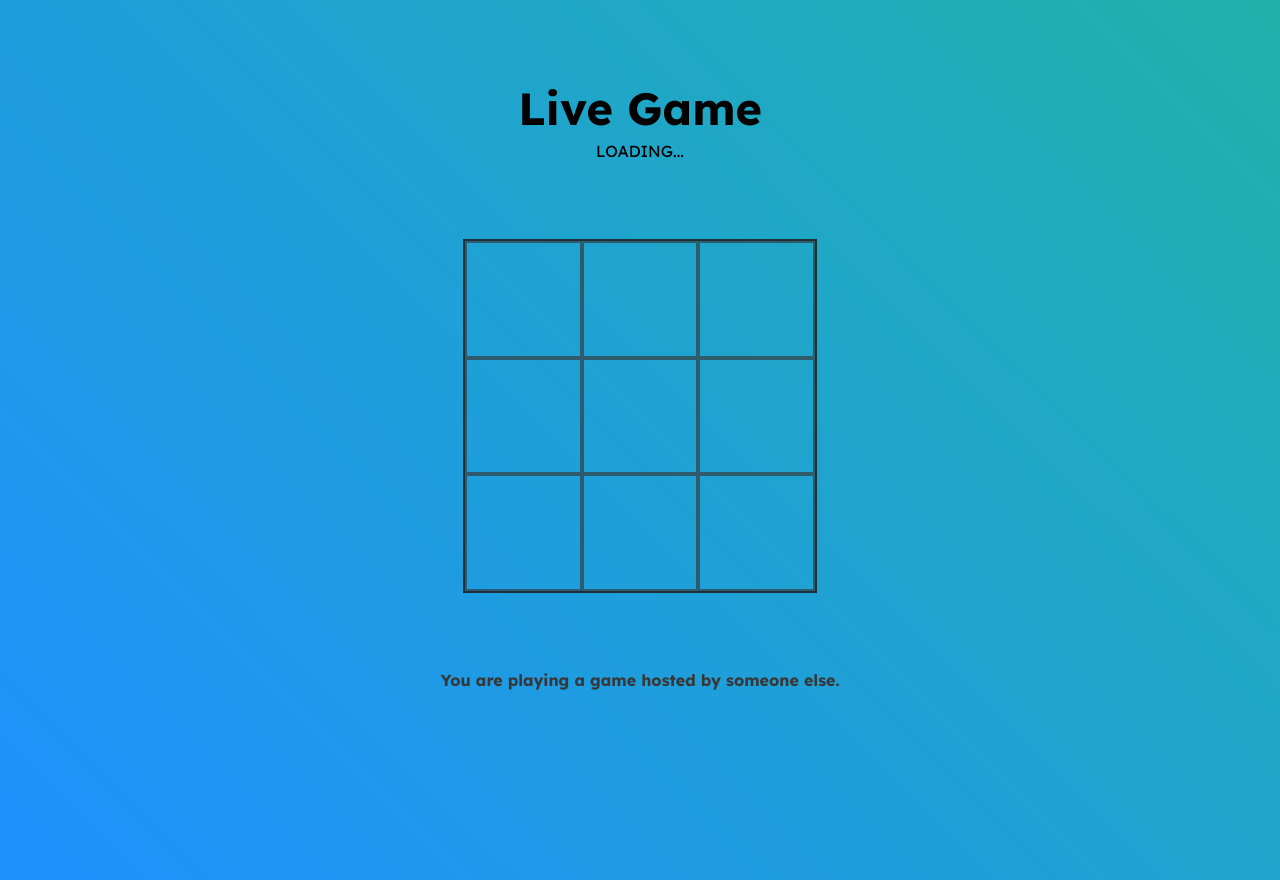
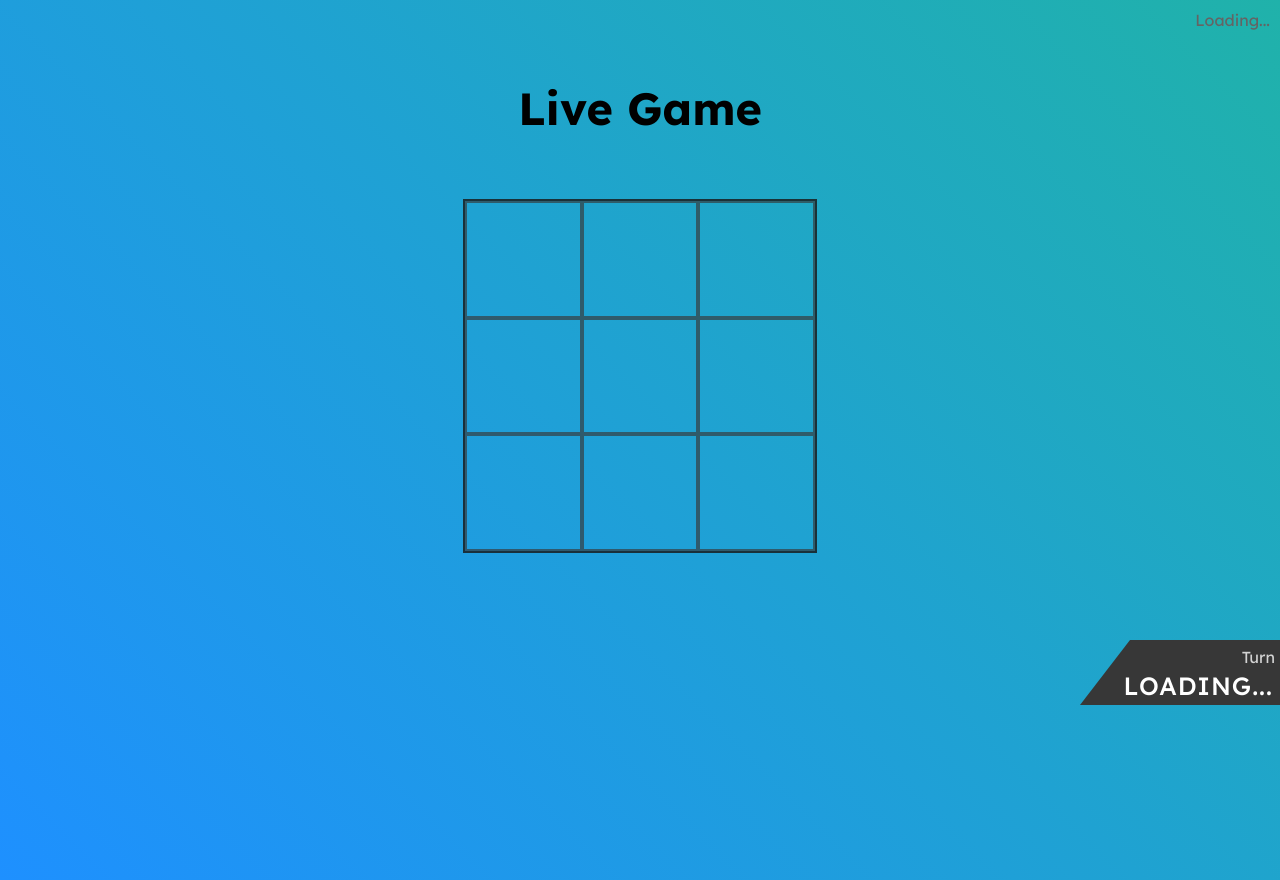
Before and after one commit to Encryptium/Tic-Tac-Pro, a Flask app: template templates/game.html in a window 1280 px wide. Run offline with Flask 2, Linux system fonts and the light colour scheme; the template is opened without the code that fills it: most values are stand-ins (such as "Sample title", 1, 10 or a date in 2020); some libraries are stand-ins or nearby versions.

Commit message:
Bug fixes and new features
v0.2.0

```diff
--- a/main.py
+++ b/main.py
@@ -9,6 +9,7 @@ app = Flask(__name__)
 app.config['SECRET_KEY'] = os.environ['SECRET_KEY']
 socket = SocketIO(app)
 
+VERSION = "0.2.0"
 games = []
 
 def generate_id_function():
@@ -27,9 +28,13 @@ def update_game(game_id):
 	# game_id = room.split('?gameid=')[1].split("&")[0]
 	for game in games:
 		if game_id == game['id']:
-			emit('game_update', game, to=game_id)
+			safe_info = game.copy()
+			safe_info.pop("cross")
+			safe_info['version'] = VERSION
+			emit('game_update', safe_info, to=game_id)
 			return
-	send('An error occured while updating the game.', to=game_id)
+	# send('An error occured while updating the game.', to=game_id)
+	send('UpdateError', to=game_id)
 	# return "An error occured while updating the game."
 
 # def check_status(game_id):
@@ -53,7 +58,7 @@ def handle_player_connection(data):
 	join_room(room)
 	update_game(room)
 	print("Joined Game: " + room);
-	send("Other Player Has Joined Game", to=room)
+	send("Player Has Joined Game", to=room)
 
 @socket.on("send_move")
 def handle_move(data):
@@ -91,6 +96,19 @@ def end_game(game_id):
 			print("Game Deleted: " + game_id)
 			return
 
+@socket.on('rematch')
+def rematch(data):
+	for game in games:
+		if game['id'] == data['game_id']:
+			emit('error', "Could not rematch")
+			return
+
+	if data['cross'] == "":
+		return
+
+	games.append({"id": data['game_id'], "cross": data['cross'], "1": None, "2": None, "3": None, "4": None, "5": None, "6": None, "7": None, "8": None, "9": None})
+	send("reload", to=data['game_id'])
+
 @app.route("/")
 def index():
 	return render_template("index.html")
@@ -107,13 +125,15 @@ def join():
 
 @app.route("/game", methods=['GET'])
 def game():
-	game_id = request.args.get("gameid").replace(" ", "")
-	cross = request.args.get("cross")
-	# circle = request.args.get("circle")
-	if game_id == None:
+	# Don't create game_id var here because it will cause page to crash since there is no .replace attr on None type
+	if request.args.get("gameid") == None:
 		# return "Invalid Game"
 		return redirect("/join")
 	else:
+		game_id = request.args.get("gameid").replace(" ", "")
+		cross = request.args.get("cross")
+		gametype = request.args.get("type")
+		# circle = request.args.get("circle")
 		for game in games:
 			if game_id == game['id']:
 				if cross != None and cross == game['cross']:
@@ -121,31 +141,33 @@ def game():
 				elif cross != None and cross != game['cross']:
 					return "Invalid Requirements"
 				else:
-					return render_template("game.html", team="circle", gameID=game_id)
+					return render_template("game.html", team="circle", gameID=game_id, gametype=gametype)
 			else:
 				continue
 		return redirect("/join?error=invalid")
 
-@app.route("/init-game", methods=['POST'])
+@app.route("/init-game")
 def init_game():
-	info = request.form.get('info')
-	if info == "newgame":
+	# info = request.form.get('info')
+	# if info == "newgame":
 		# Generated IDs
-		generated_id = generate_id_function()
-		cross_password = str(uuid.uuid1())
-		# circle_password = str(uuid.uuid1())
-		# print(cross_password, circle_password)
+	if len(games) == 9000000:
+		return "Tic Tac Pro is currently unavailable."
+	generated_id = generate_id_function()
+	cross_password = str(uuid.uuid1())
+	# circle_password = str(uuid.uuid1())
+	# print(cross_password, circle_password)
 
-		# Default Game Data
-		games.append({"id": generated_id, "cross": cross_password, "1": None, "2": None, "3": None, "4": None, "5": None, "6": None, "7": None, "8": None, "9": None})
-		print("Created Game: " + generated_id)
-		return redirect(f"/game?gameid={generated_id}&cross={cross_password}")
+	# Default Game Data
+	games.append({"id": generated_id, "cross": cross_password, "1": None, "2": None, "3": None, "4": None, "5": None, "6": None, "7": None, "8": None, "9": None})
+	print("Created Game: " + generated_id)
+	return redirect(f"/game?gameid={generated_id}&cross={cross_password}")
 
-	return "Error creating game"
+	# return "Error creating game"
 
 @app.route("/host")
 def host_game():
 	return render_template("new.html")
 
 if __name__ == '__main__':
-  socket.run(app, host='0.0.0.0', port=8080, debug=False)
+  socket.run(app, host='0.0.0.0', port=8080, debug=True)
--- a/static/connection.js
+++ b/static/connection.js
@@ -1,9 +1,28 @@
+'use strict';
+
 const cells = document.querySelectorAll(".game-cell");
 var move;
+const turn = document.getElementById("turn");
+const turnHeading = document.getElementById("turn-heading");
+const rematch = document.getElementById("rematch-btn");
+const version = document.getElementById("version");
 
+// Remove rematch option if player is 2nd
+if (player == "circle") {
+	rematch.remove();
+}
+
+// Initiate socket connection
 var socket = io();
+
+// On connect
 socket.on('connect', function() {
   socket.emit('join', {room: gameID});
+	// Check if game is rematch
+	if (type == "rematch") {
+		// console.log();
+		window.alert("Rematch Declared!");
+	}
 });
 
 // Handle disconnection with server
@@ -14,7 +33,19 @@ socket.on('disconnect', function() {
 });
 
 socket.on('message', function(data) {
-	console.log("Incoming Message: " + data);
+	// console.log("Incoming Message: " + data);
+	if (data == "reload") {
+		// console.log("reload");
+		if (player == "circle") {
+			// window.alert("Rematch Declared!");
+			window.location.href = `/game?gameid=${gameID}&type=rematch`;
+		} else {
+			window.location.reload();
+		}
+	}
+	if (data == "UpdateError") {
+		showError("An error occured while updating the game. Please Refresh.");
+	}
 });
 
 // socket.on('new_move', function(data) {
@@ -23,19 +54,31 @@ socket.on('message', function(data) {
 // 	cells[move-1].classList.add("taken");
 // });
 
+// Handle new move data
 socket.on('game_update', function(data) {
 	// console.log(data);
+	version.innerHTML = "Tic Tac Pro v" + data['version'];
+
 	for (var i = 0; i < 9; i++) {
 		if (data[i+1] != null) {
+			// +1
 			// console.log(data[i+1]);
-			cells[i].classList.add(data[i+1]);
+			cells[i].classList.add(data[i+1]);//+1
 		}
 	}
 
 	if (checkStatus()) {
 		socket.emit('end_game', gameID);
+		// window.alert(checkStatus().toUpperCase() + " WON!");
+		// window.location.href = "/";
+		turnHeading.innerHTML = "Winner"
+		turn.innerHTML = checkStatus().toUpperCase();
+
+		if (player == "cross") {
+			rematch.style.display = 'inline';
+		}
+
 		window.alert(checkStatus().toUpperCase() + " WON!");
-		// window.location.href = "/";
 	} else {
 		var xcount = 0;
 		var ocount = 0;
@@ -67,8 +110,12 @@ socket.on('game_update', function(data) {
 // 	console.log(data);
 // });
 
-
+// Send new move to server
 function sendMove(move) {
 	// console.log(move);
 	socket.emit('send_move', {room: gameID, player: player, pwd: pwd, location: move});
 }
+
+rematch.addEventListener('click', () => {
+	socket.emit('rematch', {game_id: gameID, cross: pwd});
+});
--- a/static/error.js
+++ b/static/error.js
@@ -1,3 +1,5 @@
+'use strict';
+
 // if (document.querySelector("#error-footer p").innerHTML == "") {
 // 	document.getElementById("error-footer").style.display = 'none';
 // }
--- a/static/game.css
+++ b/static/game.css
@@ -14,7 +14,7 @@ body {
 	margin: auto;
 	/* background-color: transparent; */
 	position: absolute;
-	top: 52%;/*50 5*/
+	top: 47%;/*50 5*/ /*52%*/
 	left: 50%;
 	transform: translate(-50%, -50%);
 }
@@ -58,14 +58,112 @@ body {
 	/* backdrop-filter: blur(4px); */
 }
 
+/* Bold display code */
 #code {
 	color: #373737;
 	font-weight: bold;
 }
 
-#join-link {
+#join-code {
+	/* position: absolute;
+	top: 85%;
+	left: 50%; */
+	/* transform: translate(-50%, -50%); */
 	position: absolute;
-	top: 85%;
-	left: 50%;
+}
+
+#code-container {
+	/* height: 70px; */
+	position: absolute;
+	top: 80vh;
+}
+
+#code-shard {
+	width: 150px; /*.130.>*/
+	border-top: 65px solid #373737;/*65*/
+  border-right: 50px solid transparent;
+
+	/* box-shadow: 0 4px 8px 0 rgba(0, 0, 0, 0.2), 0 6px 20px 0 rgba(0, 0, 0, 0.19); */
+}
+
+#code-heading {
+	color: lightgrey;
+	position: absolute;
+	top: 7px;
+	left: 5px;
+}
+
+#code {
+	color: white;
+	position: absolute;
+	top: 30px;
+	left: 7px;
+	/* d */
+	font-size: 25px;
+	letter-spacing: 1px;
+	font-weight: 500;
+}
+
+#turn-container {
+	position: absolute;
+	top: 80vh;
+	right: 0px;
+}
+
+#turn-shard {
+	width: 150px;/*160*/
+	border-bottom: 65px solid #373737;
+  border-left: 50px solid transparent;
+	float: right;
+}
+
+#turn-heading {
+	color: lightgrey;
+	position: absolute;
+	top: 7px;
+	right: 5px;
+	text-align: right;
+}
+
+#turn {
+	color: white;
+	position: absolute;
+	top: 30px;
+	right: 7px;
+	/* d */
+	font-size: 25px;
+	letter-spacing: 1px;
+	font-weight: 500;
+}
+
+#rematch-btn {
+	height: 35px;
+	width: 190px;
+	border: none;
+	background-color: rgba(220, 20, 60, 0.842);
+	color: white;
+	font-size: 17px;
+	border-radius: 15px;
+	cursor: pointer;
+	position: absolute;
+	top: 85vh;
 	transform: translate(-50%, -50%);
+
+	display: none;
 }
+
+#rematch-btn:hover {
+	background-color: crimson;
+}
+
+#version {
+	/* font-weight: bold; */
+	font-weight: normal;
+	font-family: 'Lexend', sans-serif;
+	position: fixed;
+	top: 0;
+	right: 0;
+	color: #646464;
+	margin: 10px;
+	cursor: pointer;
+}
--- a/static/game.js
+++ b/static/game.js
@@ -1,5 +1,10 @@
-const joinLink = document.querySelector("#join-link");
-const linkTemplate = `Join Code: <span id="code">${gameID}</span>`;
+'use strict';
+
+const joinLink = document.querySelector("#code");
+const joinContainer = document.querySelector("#code-container");
+// join-code
+const linkTemplate = `${gameID}`;
+//  `Join Code: <span id="code">${gameID}</span>`
 const board = document.getElementById("board");
 
 const winningCombos = [[1, 2, 3], [4, 5, 6], [7, 8, 9], [1, 4, 7], [3, 6, 9], [2, 5, 8], [3, 5, 7], [1, 5, 9]];
@@ -7,7 +12,8 @@
 if (player == "cross") {
 	joinLink.innerHTML = linkTemplate;
 } else {
-	joinLink.innerHTML = "<span id=\"code\">You are playing a game hosted by someone else.</span>";
+	joinLink.innerHTML = "You are playing a game hosted by someone else.";
+	joinContainer.remove();
 }
 
 function checkStatus() {
@@ -53,11 +59,11 @@ function switchTurn(team) {
 	if (team == player) {
 		board.disabled = false;
 		board.style.pointerEvents = 'auto';
-		document.getElementById("turn").innerHTML = "YOUR TURN";
+		document.getElementById("turn").innerHTML = "YOU";
 	} else {
 		board.disabled = true;
 		board.style.pointerEvents = 'none';
-		document.getElementById("turn").innerHTML = "OPPONENT'S TURN";
+		document.getElementById("turn").innerHTML = "OPPONENT";
 	}
 }
 
--- a/static/style.css
+++ b/static/style.css
@@ -1,4 +1,6 @@
 @import url('https://fonts.googleapis.com/css2?family=Lexend:wght@100;200;300;400;500;600;700;800;900&display=swap');
+@import url('https://fonts.googleapis.com/css2?family=IBM+Plex+Mono:ital,wght@0,100;0,200;0,300;0,400;0,500;0,600;0,700;1,100;1,200;1,300;1,400;1,500;1,600;1,700&family=Lexend:wght@100;200;300;400;500;600;700;800;900&display=swap');
+@import url('https://fonts.googleapis.com/css2?family=IBM+Plex+Sans:ital,wght@0,100;0,200;0,300;0,400;0,500;0,600;0,700;1,100;1,200;1,300;1,400;1,500;1,600;1,700&display=swap');
 
 
 * {
@@ -10,7 +12,10 @@
 
 body {
 	height: 100vh;
+	margin: 0;
+	padding: 0;
 	background: linear-gradient(45deg, red, cornflowerblue);
+	overflow: hidden;
 }
 
 h1 {
@@ -101,4 +106,6 @@ a {
 #error-footer p {
 	color: white;
 	font-weight: bold;
+
+	/* font-family: 'IBM Plex Mono', sans-serif; */
 }
--- a/templates/game.html
+++ b/templates/game.html
@@ -1,5 +1,5 @@
 <!DOCTYPE html>
-<html lang="en">
+<html lang="en-US" dir="ltr">
 <head>
 	<meta charset="UTF-8">
 	<meta name="viewport" content="width=device-width, initial-scale=1.0">
@@ -15,15 +15,27 @@
 		const player = "{{ team }}";
 		// const circlePwd = "{{ circle_pwd }}";
 		const gameID = "{{ gameID }}";
+		const type = "{{ gametype }}";
 	</script>
 
 	<h1>Live Game</h1>
-	<p id="turn">LOADING...</p>
+	<div id="turn-container">
+		<div id="turn-shard"></div>
+		<p id="turn-heading">Turn</p>
+		<p id="turn">LOADING...</p>
+	</div>
+
 	<!-- {{ current_turn }}'s Turn -->
 	<!-- <br>
 	<br>
 	<br> -->
-	<p id="join-link"></p>
+	<div id="code-container">
+		<div id="code-shard"></div>
+		<p id="code-heading">Join Code</p>
+		<p id="code"></p>
+	</div>
+
+	<button id="rematch-btn">Rematch?</button>
 
 	<!-- <br> -->
 
@@ -39,6 +51,8 @@
 		<div class="game-cell" id="9"></div>
 	</div>
 
+	<a href="https://github.com/JonathanW2018/Tic-Tac-Pro" id="version" title="Powered By Tic Tac Pro">Loading...</a>
+
 	<div id="error-footer">
 		<p></p>
 	</div>
--- a/templates/index.html
+++ b/templates/index.html
@@ -1,5 +1,5 @@
 <!DOCTYPE html>
-<html lang="en">
+<html lang="en-US" dir="ltr">
 <head>
 	<meta charset="UTF-8">
 	<meta name="viewport" content="width=device-width, initial-scale=1.0">
@@ -13,7 +13,7 @@
 
 		<br>
 
-	  <div class="game-option" onclick="window.location.href='/host'">
+	  <div class="game-option" onclick="window.location.href='/init-game'">
       <p class="game-type">Host Game</p>
 		  <p class="game-description">Host a Tic Tac Toe game where someone else joins.</p>
 	  </div>
@@ -24,6 +24,6 @@
 		  <p class="game-type">Join Game</p>
 		  <p class="game-description">Join a game someone else is hosting.</p>
 	  </div>
-  <div>
+  </div>
 </body>
 </html>
--- a/templates/join.html
+++ b/templates/join.html
@@ -1,5 +1,5 @@
 <!DOCTYPE html>
-<html lang="en">
+<html lang="en-US" dir="ltr">
 <head>
 	<meta charset="UTF-8">
 	<meta name="viewport" content="width=device-width, initial-scale=1.0">
@@ -15,9 +15,9 @@
 		<br>
 
 		<form action="/game" method="GET">
-			<input type="text" name="gameid" placeholder="Join Code">
+			<input type="text" name="gameid" placeholder="Join Code" autofocus>
 			<br>
-			<input type="submit" value="Join as Circle">
+			<input type="submit" value="Join Game">
 		</form>
 		<br>
 		<a href="/host">Host a Game</a>
```
Also changed, not shown: templates/new.html (+4 -3 lines).
